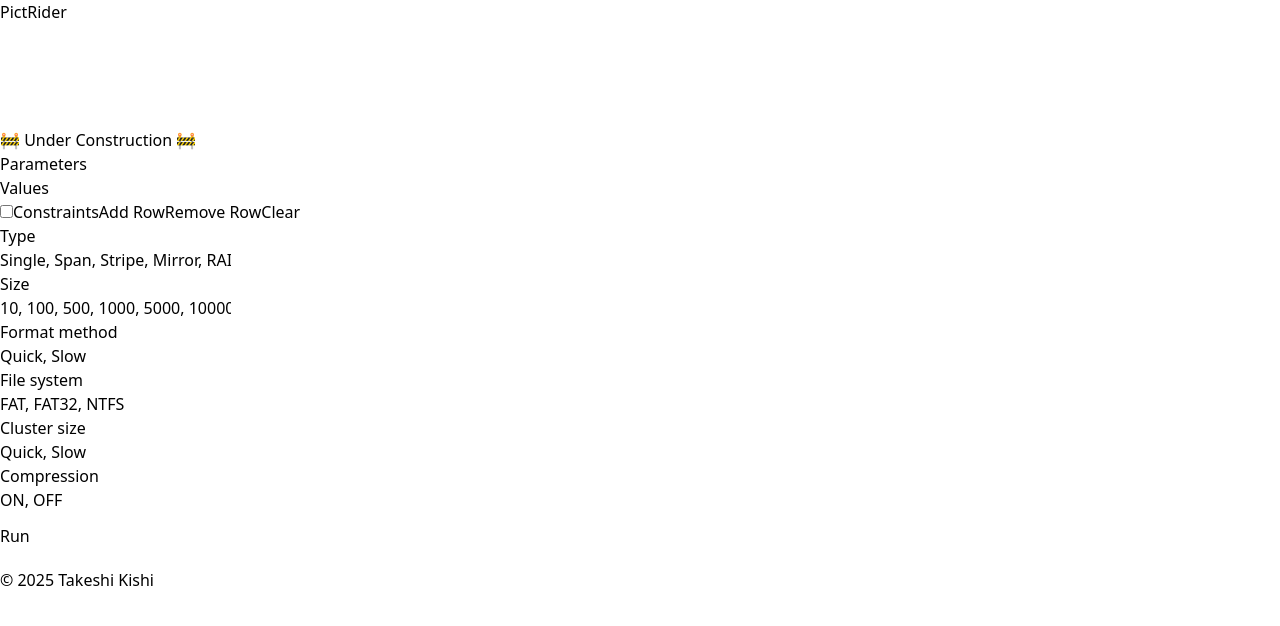
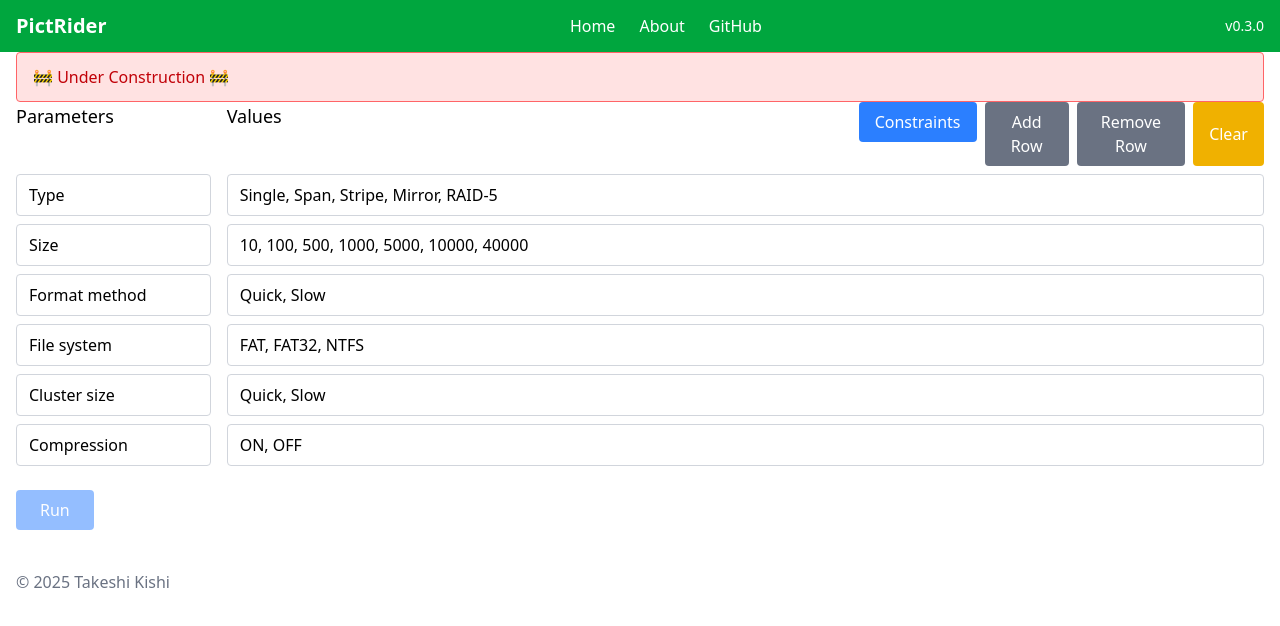
Before and after one commit to takeyaqa/PictRider, a React (Vite) app: page / in a window 1280 px wide. Shown: the top 626 px of the page. Built offline with nearby package versions, Linux system fonts and the light colour scheme; no server answers.

Commit message:
feat: refactor components to use Tailwind CSS for styling and improve layout

```diff
--- a/src/App.tsx
+++ b/src/App.tsx
@@ -251,8 +251,10 @@ function App({ pictRunnerInjection }: AppProps) {
   return (
     <>
       <HeaderArea />
-      <div className="container">
-        <div className="alert alert-danger">🚧 Under Construction 🚧</div>
+      <div className="container mx-auto px-4">
+        <div className="bg-red-100 border border-red-400 text-red-700 px-4 py-3 rounded relative">
+          🚧 Under Construction 🚧
+        </div>
         <ParametersArea
           parameters={parameters}
           enabledConstraints={enabledConstraints}
--- a/src/components/ErrorMessageArea.tsx
+++ b/src/components/ErrorMessageArea.tsx
@@ -7,9 +7,12 @@ function ErrorMessageArea({ message }: ErrorMessageAreaProps) {
     return null
   }
   return (
-    <div className="row mt-3">
-      <div className="col-12">
-        <div className="alert alert-danger" role="alert">
+    <div className="mt-6">
+      <div className="w-full">
+        <div
+          className="bg-red-100 border border-red-400 text-red-700 px-4 py-3 rounded"
+          role="alert"
+        >
           {message}
         </div>
       </div>
--- a/src/components/FooterArea.tsx
+++ b/src/components/FooterArea.tsx
@@ -1,8 +1,8 @@
 function FooterArea() {
   return (
-    <footer className="mt-5">
-      <div className="container">
-        <p className="text-muted">© 2025 Takeshi Kishi</p>
+    <footer className="mt-10">
+      <div className="container mx-auto px-4">
+        <p className="text-gray-500">© 2025 Takeshi Kishi</p>
       </div>
     </footer>
   )
--- a/src/components/HeaderArea.tsx
+++ b/src/components/HeaderArea.tsx
@@ -1,37 +1,45 @@
 function HeaderArea() {
   return (
     <header>
-      <nav className="navbar bg-success navbar-expand-lg">
-        <div className="container-xxl">
-          <a className="navbar-brand" href="#">
+      <nav className="bg-green-600 text-white">
+        <div className="container mx-auto px-4">
+          <div className="flex flex-wrap items-center justify-between py-3">
+            <a className="text-xl font-bold" href="#">
               PictRider
             </a>
             <button
-            className="navbar-toggler"
+              className="lg:hidden border border-white rounded px-3 py-2"
               type="button"
-            data-bs-toggle="collapse"
-            data-bs-target="#navbarNav"
               aria-controls="navbarNav"
               aria-expanded="false"
               aria-label="Toggle navigation"
             >
-            <span className="navbar-toggler-icon"></span>
+              <span className="block w-6 h-px bg-white mb-1"></span>
+              <span className="block w-6 h-px bg-white mb-1"></span>
+              <span className="block w-6 h-px bg-white"></span>
             </button>
-          <div className="collapse navbar-collapse" id="navbarNav">
-            <ul className="navbar-nav me-auto mb-2 mb-lg-0">
-              <li className="nav-item">
-                <a className="nav-link active" aria-current="page" href="#">
+            <div
+              className="hidden lg:flex flex-grow items-center"
+              id="navbarNav"
+            >
+              <ul className="flex flex-col lg:flex-row list-none lg:ml-auto">
+                <li className="py-2 lg:py-0 lg:px-3">
+                  <a
+                    className="font-medium hover:text-green-200"
+                    aria-current="page"
+                    href="#"
+                  >
                     Home
                   </a>
                 </li>
-              <li className="nav-item">
-                <a className="nav-link" href="#">
+                <li className="py-2 lg:py-0 lg:px-3">
+                  <a className="hover:text-green-200" href="#">
                     About
                   </a>
                 </li>
-              <li className="nav-item">
+                <li className="py-2 lg:py-0 lg:px-3">
                   <a
-                  className="nav-link"
+                    className="hover:text-green-200"
                     href="https://github.com/takeyaqa/PictRider"
                     target="_blank"
                     rel="noreferrer noopener"
@@ -40,9 +48,10 @@ function HeaderArea() {
                   </a>
                 </li>
               </ul>
-            <span className="navbar-text">
+              <span className="ml-auto text-sm">
                 {__APP_VERSION__ ? __APP_VERSION__ : 'Development'}
               </span>
+            </div>
           </div>
         </div>
       </nav>
--- a/src/components/ParametersArea.tsx
+++ b/src/components/ParametersArea.tsx
@@ -25,38 +25,40 @@ function ParametersArea({
 }: ParametersAreaProps) {
   return (
     <>
-      <div className="row">
-        <div className="col-2">
-          <h5>Parameters</h5>
+      <div className="flex flex-wrap -mx-2">
+        <div className="w-1/6 px-2">
+          <h5 className="text-lg font-medium">Parameters</h5>
         </div>
-        <div className="col-6">
-          <h5>Values</h5>
+        <div className="w-1/2 px-2">
+          <h5 className="text-lg font-medium">Values</h5>
         </div>
-        <div className="col-4">
+        <div className="w-1/3 px-2 flex space-x-2">
+          <div className="relative inline-block">
             <input
               type="checkbox"
-            className="btn-check"
+              className="sr-only peer"
               id="enable-constraints-button"
               autoComplete="off"
               checked={enabledConstraints}
               onChange={onEnableConstraintsArea}
             />
             <label
-            className="btn btn-primary"
+              className="inline-flex items-center px-4 py-2 bg-blue-500 text-white rounded cursor-pointer hover:bg-blue-600 peer-checked:bg-blue-700"
               htmlFor="enable-constraints-button"
             >
               Constraints
             </label>
+          </div>
           <button
             type="button"
-            className="btn btn-secondary"
+            className="px-4 py-2 bg-gray-500 text-white rounded hover:bg-gray-600"
             onClick={onAddRow}
           >
             Add Row
           </button>
           <button
             type="button"
-            className="btn btn-secondary"
+            className="px-4 py-2 bg-gray-500 text-white rounded hover:bg-gray-600 disabled:opacity-50 disabled:cursor-not-allowed"
             onClick={onRemoveRow}
             disabled={parameters.length <= 1}
           >
@@ -64,7 +66,7 @@ function ParametersArea({
           </button>
           <button
             type="button"
-            className="btn btn-warning"
+            className="px-4 py-2 bg-yellow-500 text-white rounded hover:bg-yellow-600"
             onClick={onClearValues}
           >
             Clear
@@ -72,12 +74,16 @@ function ParametersArea({
         </div>
       </div>
       {parameters.map((p) => (
-        <div className="row" key={p.id}>
-          <div className="col-2">
+        <div className="flex flex-wrap -mx-2 mt-2" key={p.id}>
+          <div className="w-1/6 px-2">
             <input
               type="text"
               name="parameter_name"
-              className={p.isValid ? 'form-control' : 'form-control is-invalid'}
+              className={
+                p.isValid
+                  ? 'w-full px-3 py-2 border border-gray-300 rounded focus:outline-none focus:ring-2 focus:ring-blue-500 focus:border-transparent'
+                  : 'w-full px-3 py-2 border border-red-500 rounded focus:outline-none focus:ring-2 focus:ring-red-500 focus:border-transparent'
+              }
               value={p.name}
               autoComplete="off"
               onChange={(e) => {
@@ -85,11 +91,11 @@ function ParametersArea({
               }}
             />
           </div>
-          <div className="col-10">
+          <div className="w-5/6 px-2">
             <input
               type="text"
               name="parameter_values"
-              className="form-control"
+              className="w-full px-3 py-2 border border-gray-300 rounded focus:outline-none focus:ring-2 focus:ring-blue-500 focus:border-transparent"
               value={p.values}
               autoComplete="off"
               onChange={(e) => {
--- a/src/components/ResultArea.tsx
+++ b/src/components/ResultArea.tsx
@@ -10,24 +10,34 @@ function ResultArea({ output }: ResultAreaProps) {
   }
 
   return (
-    <div className="row mt-3">
-      <div className="col-12">
-        <h4>Result</h4>
-        <table className="table">
+    <div className="mt-6">
+      <div className="w-full">
+        <h4 className="text-xl font-medium mb-3">Result</h4>
+        <div className="overflow-x-auto">
+          <table className="w-full border-collapse">
             <thead>
-            <tr>
-              <th>#</th>
+              <tr className="bg-gray-100">
+                <th className="border px-4 py-2 text-left">#</th>
                 {output.header.map((h) => (
-                <th key={h.id}>{h.name}</th>
+                  <th key={h.id} className="border px-4 py-2 text-left">
+                    {h.name}
+                  </th>
                 ))}
               </tr>
             </thead>
             <tbody>
-            {output.body.map((row) => (
-              <tr key={row.id}>
-                <th>{row.id}</th>
+              {output.body.map((row, index) => (
+                <tr
+                  key={row.id}
+                  className={index % 2 === 0 ? 'bg-white' : 'bg-gray-50'}
+                >
+                  <th className="border px-4 py-2 text-left font-medium">
+                    {row.id}
+                  </th>
                   {row.values.map((col) => (
-                  <td key={col.id}>{col.value}</td>
+                    <td key={col.id} className="border px-4 py-2">
+                      {col.value}
+                    </td>
                   ))}
                 </tr>
               ))}
@@ -35,6 +45,7 @@ function ResultArea({ output }: ResultAreaProps) {
           </table>
         </div>
       </div>
+    </div>
   )
 }
 
--- a/src/components/RunButtonArea.tsx
+++ b/src/components/RunButtonArea.tsx
@@ -13,12 +13,12 @@ function RunButtonArea({
 }: RunButtonAreaProps) {
   const containsInvalidValues = parameters.some((p) => !p.isValid)
   return (
-    <div className="row mt-3">
-      <div className="col-3">
+    <div className="flex mt-6">
+      <div className="w-1/4">
         <input
           type="submit"
           value="Run"
-          className="btn btn-primary"
+          className="px-6 py-2 bg-blue-500 text-white rounded hover:bg-blue-600 disabled:opacity-50 disabled:cursor-not-allowed"
           disabled={containsInvalidValues || !pictRunnerLoaded}
           onClick={onClickRun}
         />
```
Also changed, not shown: src/components/ConstraintsArea.tsx (+29 -21 lines). Lines whose indentation alone changed are shown as unchanged.
